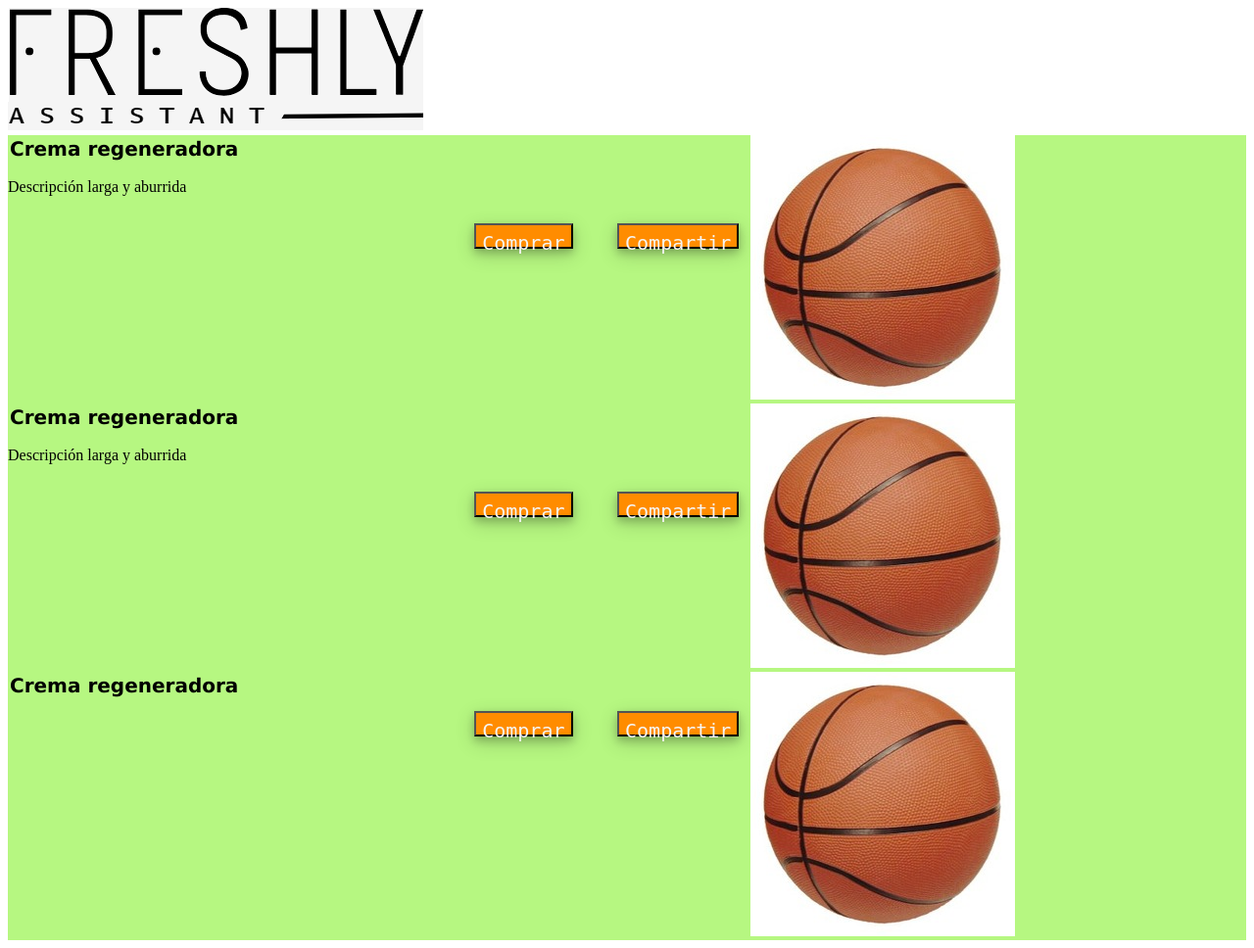
After one commit to sandalija/FreshFinder, a PHP site: page /QA/results.html in a window 1280 px wide. The commit adds this page. Shown: the whole page at 98% size. Run offline with PHP 8.4, Linux system fonts and the light colour scheme.

Commit message:
Prototipo avanzado

```diff
--- /dev/null
+++ b/results.html
@@ -0,0 +1,47 @@
+<!DOCTYPE html>
+
+<html>
+    <head>
+        <link rel="stylesheet" type="text/css" href="css/estils.css" />
+        <meta charset="utf-8">
+        <meta name="viewport" content="width=device-width, initial-scale=1.0">
+        <title>IPO - Tus productos</title>
+    </head>
+
+    <body>
+        <input type="image" src="resources/FreshFinder_logo.png" />
+        <div class="products-list">
+            <div class="product-view">
+                <img src="resources/Pelota.jpeg" />
+                <div class="description-label">
+                    <h3>Crema regeneradora</h3>
+                    <p>Descripción larga y aburrida</p>
+                    <div class="store-buttons">
+                        <button class="view-button">Comprar</button>
+                        <button class="view-button">Compartir</button>
+                   </div>
+                </div>
+            </div>
+            <div class="product-view">
+                <img src="resources/Pelota.jpeg" />
+                <div class="description-label">
+                    <h3>Crema regeneradora</h3>
+                    <p>Descripción larga y aburrida</p>
+                    <div class="store-buttons">
+                        <button class="view-button">Comprar</button>
+                        <button class="view-button">Compartir</button>
+                    </div>
+                </div>
+            <div class="product-view">
+                <img src="resources/Pelota.jpeg" />
+                <div class="description-label">
+                    <h3>Crema regeneradora</h3>
+                    <div class="store-buttons">
+                        <button class="view-button">Comprar</button>
+                            <button class="view-button">Compartir</button>
+                        </div>
+                    </div>
+            </div>
+        </div>
+    </body>
+</html>
```
Also changed, not shown: QA.html (added, +28 -0 lines), index.html (added, +36 -0 lines), results.php (+7 -12 lines).
